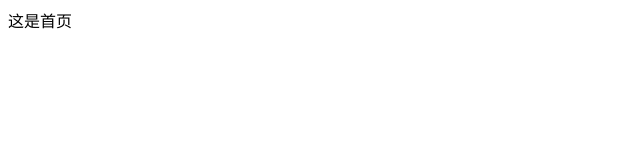
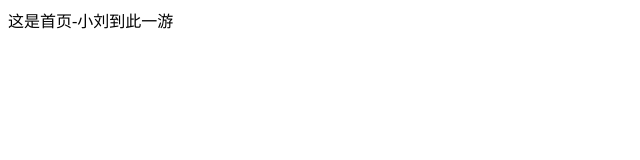
Before and after one commit to yuanjieguoguo/xa-H1801, a plain HTML site: page index.html in a window 1280 px wide. Shown: the whole page, without its empty margins (0-640 px from the left). Drawn offline with Linux system fonts and the light colour scheme.

Commit message:
xiaoliu修改了index.html

```diff
--- a/index.html
+++ b/index.html
@@ -5,6 +5,6 @@
 	<title>首页</title>
 </head>
 <body>
-	<div>这是首页</div>
+	<div>这是首页-小刘到此一游</div>
 </body>
 </html>
```
